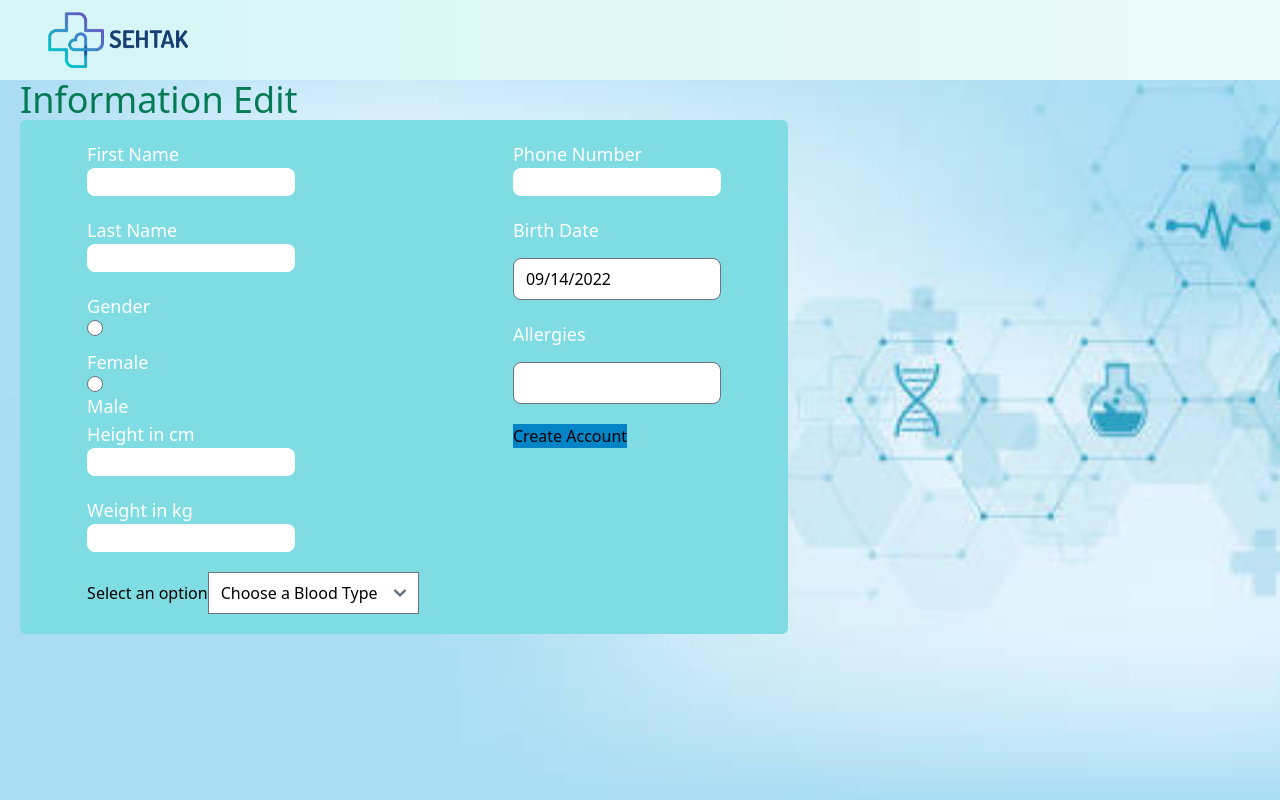
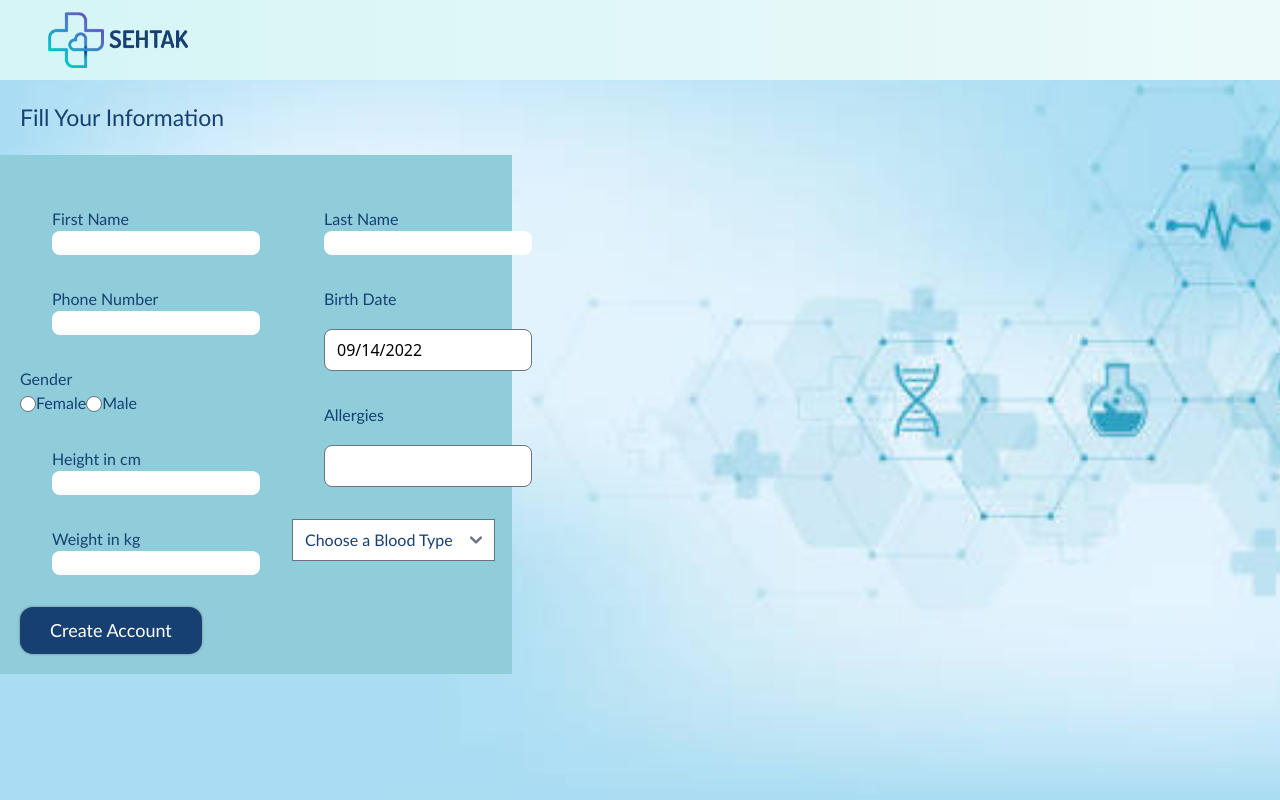
Before and after one commit to muhammadqasemtarboush1/sehtakFront, a Next.js app: page /account/UserEditData in a window 1280 px wide. Built offline with nearby package versions, Linux system fonts and the light colour scheme.

Commit message:
Styling the filling info page

```diff
--- a/components/Navbar.js
+++ b/components/Navbar.js
@@ -22,7 +22,7 @@ export default function Navbar(){
         <Image src='/images/logo.png' alt='' width='210' height='80'/>
         <div className={styles.items}>
         <Link href='/'><a className={styles.item}>Home</a></Link>
-        <Link href='/'><a className={styles.item}>Profile</a></Link>
+        <Link href='/account/vistisInfo'><a className={styles.item}>Profile</a></Link>
 
         {/* <Link href='#'><a className={styles.item}>Medical Centers</a></Link> */}
         <Dropdown/>
--- a/package.json
+++ b/package.json
@@ -26,6 +26,7 @@
     "nextjs-redirect": "^6.0.1",
     "nprogress": "^0.2.0",
     "react": "18.2.0",
+    "react-data-table-component": "^7.5.3",
     "react-date-picker": "^9.0.0",
     "react-datepicker": "^4.8.0",
     "react-dom": "18.2.0",
--- a/pages/Patients/Patient_visit.js
+++ b/pages/Patients/Patient_visit.js
@@ -1,5 +1,5 @@
 //Import Components
-import styles from '../styles/Visit.module.css'
+import styles from '../../styles/Visit.module.css'
 import Navbar from "../../components/Navbar";
 import Image from 'next/image';
 
--- a/pages/account/UserEditData.js
+++ b/pages/account/UserEditData.js
@@ -9,7 +9,9 @@ import jwt_decode from "jwt-decode";
 
 import { useRouter } from 'next/router';
 import "nprogress/nprogress.css";
-import NProgress  from 'nprogress';
+import NProgress from 'nprogress';
+
+import styles from '../../styles/UserEditData.module.css'
 
 export default function UserData() {
 
@@ -17,13 +19,13 @@ export default function UserData() {
 
 
   const [startDate, setStartDate] = useState(new Date());
-  const divStyle = "grid grid-rows-2 mb-5"
-  const lableStyle = "font-sans text-lg text-white"
+  const divStyle = "grid grid-rows-2 m-8"
+  // const lableStyle = "font-sans text-lg text-white"
   const inputStyle = "rounded-lg w-52"
   const router = useRouter();
 
 
-  const editUserUrl ="https://sehtak.herokuapp.com/profile/"
+  const editUserUrl = "https://sehtak.herokuapp.com/profile/"
 
   async function editProfileInfo(userInput) {
     NProgress.start()
@@ -37,10 +39,10 @@ export default function UserData() {
       accessData = jwt_decode(accessData).info_id
 
     }
-    let ses = editUserUrl + accessData+"/"
+    let ses = editUserUrl + accessData + "/"
 
     try {
-        const res = await axios.put(ses, userInput,config);
+      const res = await axios.put(ses, userInput, config);
 
       if (res.status === 400) {
         console.log(`${res.status} bad request`)
@@ -56,73 +58,98 @@ export default function UserData() {
     }
   }
 
-  async function handleEditSubmit(e){
-    const my_user_id  = JSON.parse(localStorage.getItem("AuthTokens")).access.user_id
+  async function handleEditSubmit(e) {
+    const my_user_id = JSON.parse(localStorage.getItem("AuthTokens")).access.user_id
     e.preventDefault()
-    let dataInfo ={
+    let dataInfo = {
       "user": my_user_id,
-      "first_name": e.target.firstName.value.length < 1  ? null: e.target.firstName.value,
-      "last_name": e.target.lastName.value.length < 1  ? null:e.target.lastName.value,
-      "phone": "+962776280034".length < 1  ? null:"+962776280034",
+      "first_name": e.target.firstName.value.length < 1 ? null : e.target.firstName.value,
+      "last_name": e.target.lastName.value.length < 1 ? null : e.target.lastName.value,
+      "phone": "+962776280034".length < 1 ? null : "+962776280034",
       "birth_date": null,
-      "gender": e.target.gender.value.length < 1  ? null:e.target.gender.value,
-      "height": e.target.hight.value.length < 1  ? null:e.target.hight.value,
-      "weight": e.target.weight.value.length < 1  ? null:e.target.weight.value,
-      "blood_type": e.target.blood_type.value.length < 1  ? null:e.target.blood_type.value,
-      "allergies": e.target.allergies.value.length < 1  ? null:e.target.allergies.value
+      "gender": e.target.gender.value.length < 1 ? null : e.target.gender.value,
+      "height": e.target.hight.value.length < 1 ? null : e.target.hight.value,
+      "weight": e.target.weight.value.length < 1 ? null : e.target.weight.value,
+      "blood_type": e.target.blood_type.value.length < 1 ? null : e.target.blood_type.value,
+      "allergies": e.target.allergies.value.length < 1 ? null : e.target.allergies.value
     }
     console.log(dataInfo)
     await editProfileInfo(dataInfo)
   }
-
-
   return (
     <>
-
       <div className='h-screen backGroundCoverImage'>
         <div className='flex h-20 py-3 pl-12 bg-gradient-to-r from-teal-100 to-teal-50'>
-          <Image src="/images/logo.png" width={140} height={30} className='ml-3'/>
+          <Image src="/images/logo.png" width={140} height={30} className='ml-3' />
         </div>
-      <div className='ml-5 text-4xl text-green-600'>Information Edit</div>
+        <div>
+          {/* <p className={styles.title}> Fill your information </p> */}
+        </div>
         <form onSubmit={handleEditSubmit}>
-          <div className='flex flex-wrap justify-around max-w-3xl p-5 ml-5 bg-teal-300 rounded-md'>
+        <p className={styles.title}> Fill Your Information </p>
+          <div className={styles.component}>
             <div className=''>
-
               <div className={divStyle}>
-                <label className={lableStyle} for="firstName">First Name</label>
-                <input className={inputStyle} name='firstName'/>
+                <label className={styles.labelStyle} for="firstName">First Name</label>
+                <input className={inputStyle} name='firstName' />
+              </div>
+              <div className={divStyle}>
+                <label className={styles.labelStyle} for="phone">Phone Number</label>
+                <input className={inputStyle} name='phone' />
               </div>
 
-              <div className={divStyle}>
-                <label className={lableStyle} for="lastName">Last Name</label>
-                <input className={inputStyle} name='lastName' id='lastName'/>
-              </div>
+              <div className={styles.labelStyle}>
+                <p>Gender</p>
+                <input id="female" type="radio" value="1" name="gender" />
+                <label for="female">Female</label>
+                <input id="male" type="radio" value="0" name="gender" />
+                <label for="male">Male</label>
 
-              <div className={divStyle + lableStyle}> Gender
-                <input  id="female" type="radio" value="1" name="gender"/>
-                <label for="female">Female</label>
-                <input  id="male" type="radio" value="0" name="gender"/>
-                <label for="male">Male</label>
               </div>
 
 
               <div>
 
                 <div className={divStyle}>
-                  <label className={lableStyle} for="hight">Height <span>in cm</span></label>
-                  <input  className={inputStyle} name='hight' id='hight'/>
+                  <label className={styles.labelStyle} for="hight">Height <span>in cm</span></label>
+                  <input className={inputStyle} name='hight' id='hight' />
                 </div>
 
                 <div className={divStyle}>
-                  <label className={lableStyle} for="weight">Weight <span>in kg</span></label>
-                  <input className={inputStyle} name='weight' id='weight'/>
+                  <label className={styles.labelStyle} for="weight">Weight <span>in kg</span></label>
+                  <input className={inputStyle} name='weight' id='weight' />
                 </div>
 
               </div>
 
               <div>
-                <label for="countries" className="">Select an option</label>
-                <select id="countries" name='blood_type' className="">
+
+                <input className={styles.createButton} type="submit" value='Create Account' />
+              </div>
+
+            </div>
+
+
+            <div className=''>
+
+              <div className={divStyle}>
+                <label className={styles.labelStyle} for="lastName">Last Name</label>
+                <input className={inputStyle} name='lastName' id='lastName' />
+              </div>
+
+              <div className={divStyle}>
+                <label className={styles.labelStyle} for="datepicker">Birth Date</label>
+                <div><DatePicker className={inputStyle} id='datepicker' selected={startDate} onChange={(date) => setStartDate(date)} /></div>
+              </div>
+
+              <div className={divStyle}>
+                <label className={styles.labelStyle} for="allergies" >Allergies</label>
+                <input className={inputStyle} type="text" id='allergies' name='allergies' />
+              </div>
+
+              <div>
+              {/* <label for="countries" className={styles.labelStyle + divStyle}>Select an option</label> */}
+                <select id="countries" name='blood_type' className={styles.labelStyle}>
                   <option selected>Choose a Blood Type</option>
                   <option value="AB+">AB+</option>
                   <option value="AB-">AB-</option>
@@ -134,32 +161,7 @@ export default function UserData() {
                   <option value="O-">O-</option>
                 </select>
               </div>
-
             </div>
-
-
-            <div className=''>
-
-              <div className={divStyle}>
-                <label className={lableStyle} for="phone">Phone Number</label>
-                <input className={inputStyle} name='phone'/>
-              </div>
-
-              <div className={divStyle}>
-                <label className="h-5 font-sans text-lg text-white align-bottom" for="datepicker">Birth Date</label>
-                <div><DatePicker className={inputStyle} id='datepicker' selected={startDate} onChange={(date) => setStartDate(date)} /></div>
-              </div>
-
-              <div className={divStyle}>
-                <label className={lableStyle}  for="allergies" >Allergies</label>
-                <input className={inputStyle} type="text" id='allergies' name='allergies' />
-              </div>
-
-              <div>
-                <input className='bg-sky-600' type="submit" value='Create Account' />
-              </div>
-            </div>
-
           </div>
         </form>
       </div>
--- a/pages/account/vistisInfo.js
+++ b/pages/account/vistisInfo.js
@@ -6,6 +6,7 @@ import { useRouter } from 'next/router';
 
 import PatientInfo from '../../components/ProfileComponents/Patient/PatientInfo'
 import PatientVisits from '../../components/ProfileComponents/Patient/PatientVisits'
+import Navbar from '../../components/Navbar';
 
 
 export default function VistisInfo() {
@@ -52,9 +53,7 @@ export default function VistisInfo() {
     <>
     { isLoggedIn ?
     <div className='h-screen backGroundCoverImage2'>
-        <div className='flex h-20 py-3 pl-12 bg-gradient-to-r from-teal-100 to-teal-50'>
-          <Image src="/images/logo.png" width={140} height={30} className='ml-3'/>
-        </div>
+        <Navbar/>
 
         <div>
             <div className='w-3/6 ml-12'>
--- /dev/null
+++ b/styles/UserEditData.module.css
@@ -0,0 +1,31 @@
+.component{
+    background-color: #8FCDDB;
+    display: flex;
+    width: 40%;
+    padding: 20px;
+}
+
+.createButton{
+    background-color: #164072;
+    padding: 10px 30px;
+    color: white;
+    font-weight: 500;
+    font-size: 18px;
+    font-family:'Gill Sans', 'Gill Sans MT', Calibri, 'Trebuchet MS', sans-serif;
+    border-radius: 13px;
+    box-shadow: 0px 0px 3px gray;
+    cursor: pointer;
+}
+
+.labelStyle{
+    color: #164072;
+    font-size: 16px;
+    font-family:'Gill Sans', 'Gill Sans MT', Calibri, 'Trebuchet MS', sans-serif;
+
+}
+.title{
+    color: #164072;
+    font-family:'Gill Sans', 'Gill Sans MT', Calibri, 'Trebuchet MS', sans-serif;
+    font-size: 23px;
+    padding: 20px;
+}
--- a/styles/Visit.module.css
+++ b/styles/Visit.module.css
@@ -41,7 +41,7 @@
 
 .visitButton{
     background-color: #77A535;
-    padding: 10px 30px;
+    padding: 10px 20px;
     color: white;
     font-weight: 500;
     font-size: 18px;
```
Also changed, not shown: 1 other file (tests, documents, lock files or other folders). Lines whose indentation alone changed are shown as unchanged.
